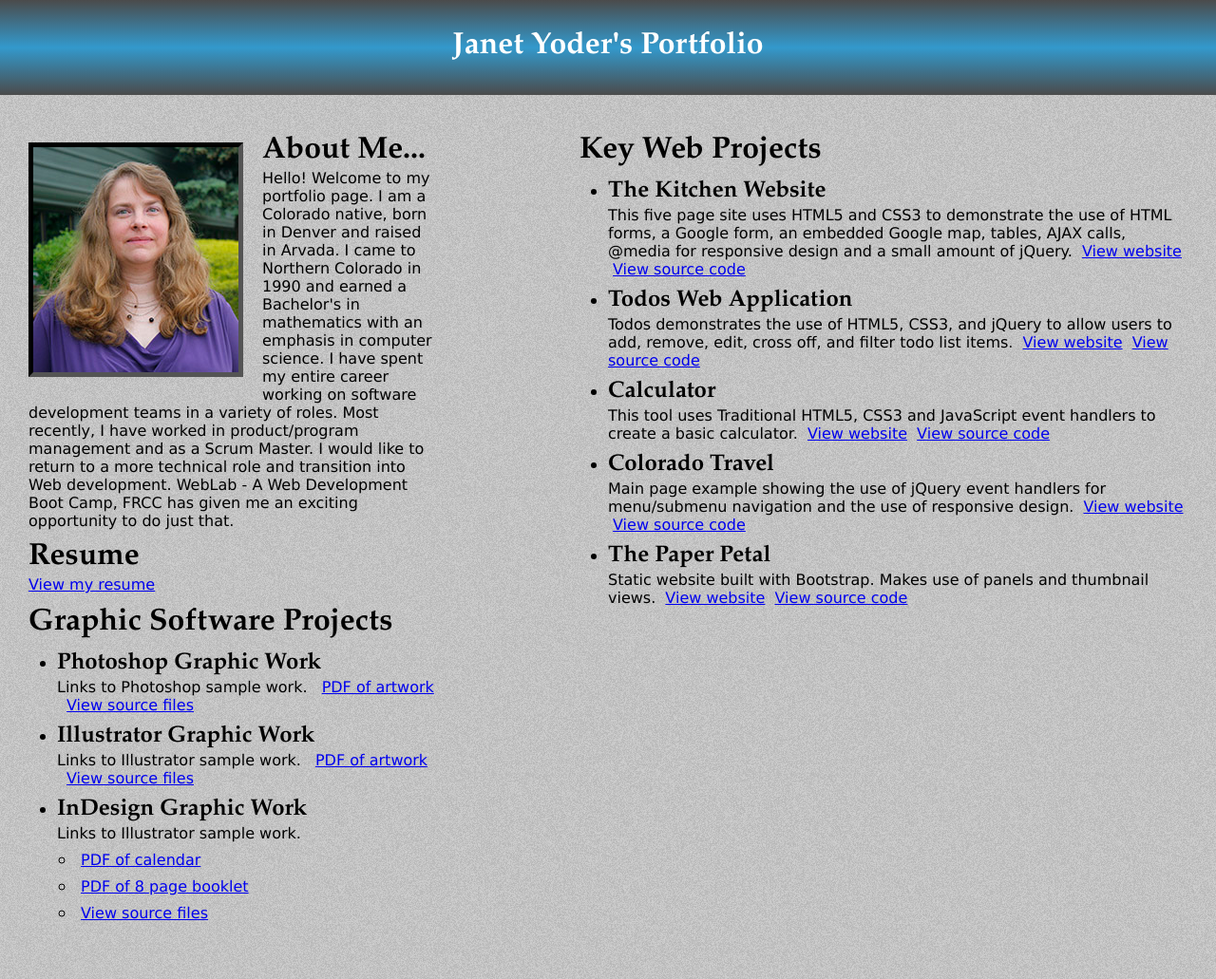
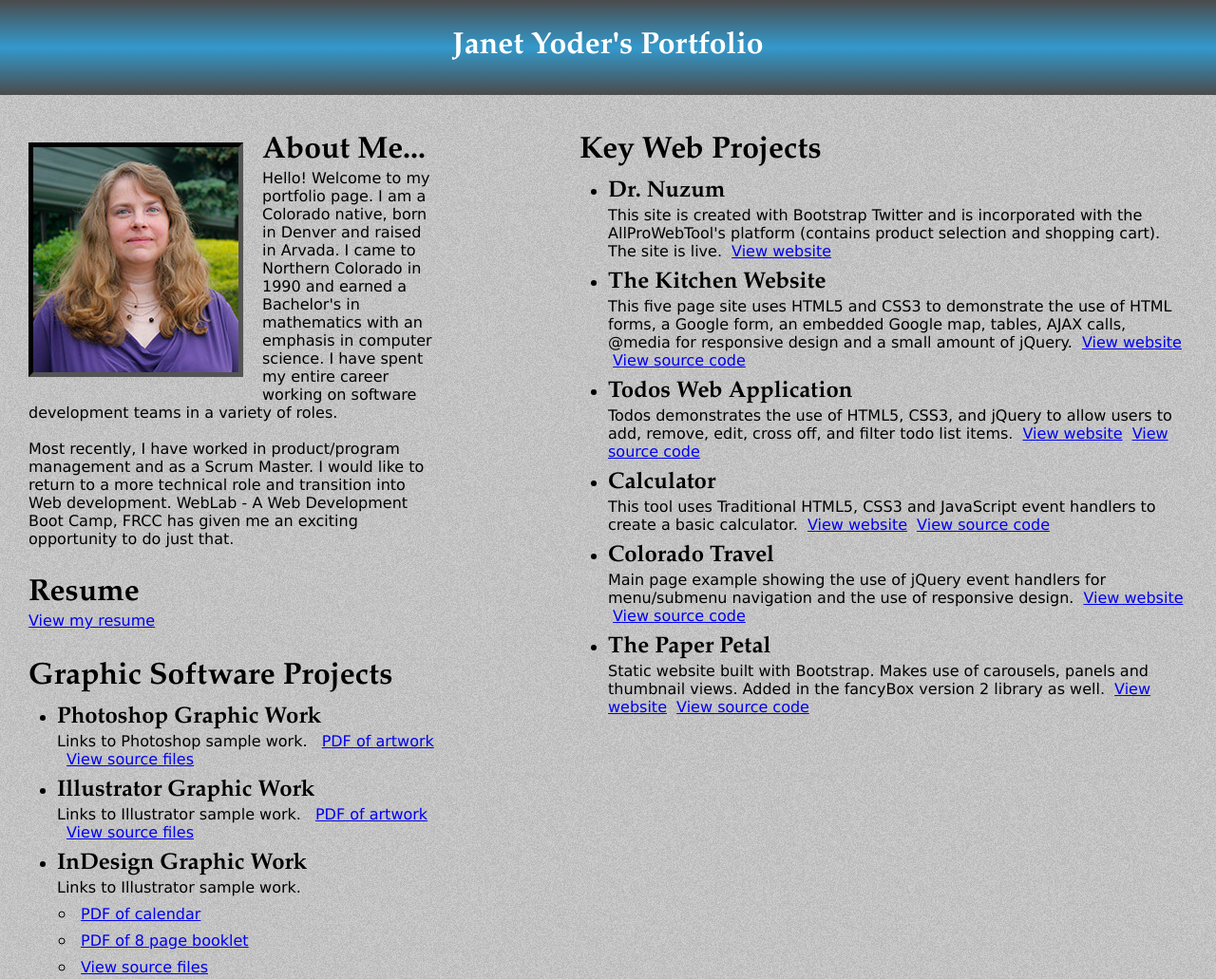
Before and after one commit to jcyoder/jcyoder.github.io, a Jekyll site: the page index.html, which Jekyll copies as it is, in a window 1280 px wide. Shown: the whole page at 95% size. Built offline with Jekyll 4.4.1, drawn with Linux system fonts in a browser that asks for light colours.

Commit message:
Added in Dr Nuzum's site, and added target attr

```diff
--- a/index.html
+++ b/index.html
@@ -20,14 +20,14 @@
             <p>
                 Hello! Welcome to my portfolio page.  I am a Colorado native, born in Denver and raised in Arvada.
                 I came to Northern Colorado in 1990 and earned a Bachelor's in mathematics with an emphasis
-                in computer science. I have spent my entire career working on software development teams in a variety of roles.
+                in computer science. I have spent my entire career working on software development teams in a variety of roles. <br /> <br />
                 Most recently, I have worked in product/program management and as a Scrum Master.
                 I would like to return to a more technical role and transition into Web development.
                 WebLab - A Web Development Boot Camp, FRCC has given me an exciting opportunity to do just that.
             </p>
-
+			<br />
             <h1>Resume</h1>
-            <a href="resume/jyoderwbresume.pdf">View my resume</a><br />
+            <a href="resume/jyoderwbresume.pdf">View my resume</a><br /><br />
 
             <h1>Graphic Software Projects</h1>
             <ul class="graphic">
@@ -62,42 +62,49 @@
 			<h1>Key Web Projects</h1>
 			<ul class="projlist">
 				<li>
+					Dr. Nuzum<br />
+					<p class="projdesc">
+						This site is created with Bootstrap Twitter and is incorporated with the AllProWebTool's platform (contains product selection and shopping cart).  The site is live.
+						<a class="projlinks" href="http://drnuzum.com" target="_blank">View website</a>
+					</p>
+				<li>
 					The Kitchen Website<br/>
 					<p class="projdesc">
 						This five page site uses HTML5 and CSS3 to demonstrate the use of HTML forms, a Google form,
 						an embedded Google map, tables, AJAX calls, @media for responsive design and a small amount of jQuery.
-						<a class="projlinks" href="http://jcyoder.github.io/NewKitchen/index.html">View website</a>
-						<a class="projlinks" href="https://github.com/jcyoder/NewKitchen/tree/gh-pages">View source code</a>
+						<a class="projlinks" href="http://jcyoder.github.io/NewKitchen/index.html" target="_blank" >View website</a>
+						<a class="projlinks" href="https://github.com/jcyoder/NewKitchen/tree/gh-pages" target="_blank">View source code</a>
 					</p>
 				</li>
 				<li>Todos Web Application<br />
 					<p class="projdesc" >
 						Todos demonstrates the use of HTML5, CSS3, and jQuery to allow users to add, remove, edit, cross off, and filter todo list items.
-						<a href="http://jcyoder.github.io/todo-app/index.html">View website</a>
-						<a href="https://github.com/jcyoder/todo-app/tree/gh-pages">View source code</a>
+						<a href="http://jcyoder.github.io/todo-app/index.html" target="_blank">View website</a>
+						<a href="https://github.com/jcyoder/todo-app/tree/gh-pages" target="_blank">View source code</a>
 
 					</p>
 				</li>
 				<li>Calculator <br />
 					<p class="projdesc">
 						This tool uses Traditional HTML5, CSS3 and JavaScript event handlers to create a basic calculator.
-						<a href="http://jcyoder.github.io/Calculator/calculator.html">View website</a>
-						<a href="https://github.com/jcyoder/Calculator/tree/gh-pages">View source code</a>
+						<a href="http://jcyoder.github.io/Calculator/calculator.html" target="_blank">View website</a>
+						<a href="https://github.com/jcyoder/Calculator/tree/gh-pages" target="_blank">View source code</a>
 					</p>
 
 				</li>
 				<li>Colorado Travel <br />
 					<p class="projdesc">
 						Main page example showing the use of jQuery event handlers for menu/submenu navigation and the use of responsive design.
-						<a href="http://jcyoder.github.io/ColoradoTravel/myPage.htm">View website</a>
-						<a href="https://github.com/jcyoder/ColoradoTravel/tree/gh-pages">View source code</a>
+						<a href="http://jcyoder.github.io/ColoradoTravel/myPage.htm" target="_blank">View website</a>
+						<a href="https://github.com/jcyoder/ColoradoTravel/tree/gh-pages" target="_blank">View source code</a>
 					</p>
 				</li>
 				<li>The Paper Petal <br />
 					<p class="projdesc">
-						Static website built with Bootstrap.  Makes use of panels and thumbnail views.
-						<a href="http://jcyoder.github.io/ThePaperPetal/index.html">View website</a>
-						<a href="https://github.com/jcyoder/ThePaperPetal/tree/gh-pages">View source code</a>
+						Static website built with Bootstrap.  Makes use of carousels, panels and thumbnail views.  Added in
+						the fancyBox version 2 library as well.
+						<a href="http://jcyoder.github.io/ThePaperPetal/index.html" target="_blank">View website</a>
+						<a href="https://github.com/jcyoder/ThePaperPetal/tree/gh-pages" target="_blank">View source code</a>
 					</p>
 				</li>
 			</ul>
```
